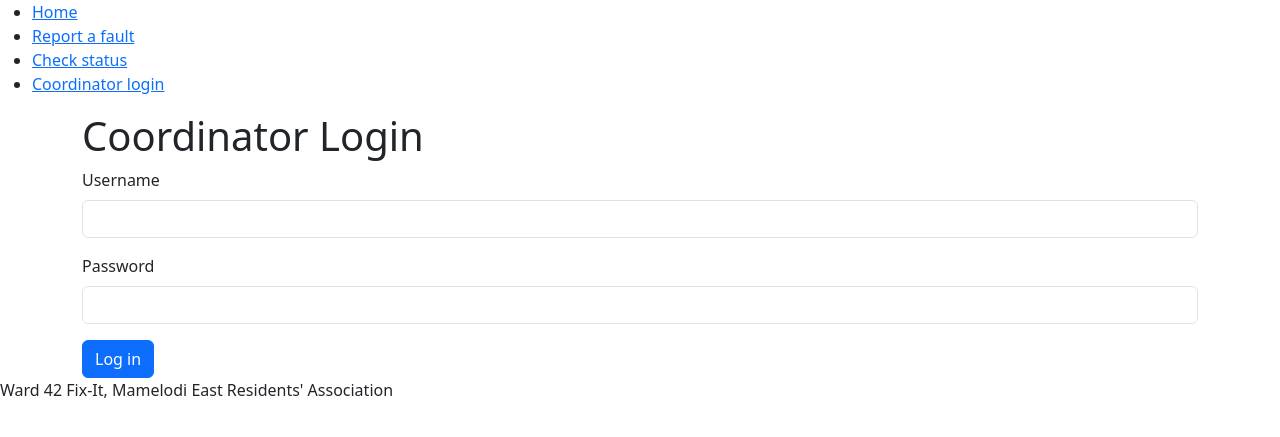
After one commit to mellosityata-cloud/ward42-fixit, a Flask app: page /login in a window 1280 px wide. The commit adds this page. Shown: the top 437 px of the page. Run offline with Flask 3, Linux system fonts and the light colour scheme.

Commit message:
Add coordinator login and logout with hashed passwords

```diff
--- a/app.py
+++ b/app.py
@@ -1,6 +1,7 @@
 import os
-from flask import Flask, render_template, request
+from flask import Flask, render_template, request, session, redirect, url_for
 from flask_sqlalchemy import SQLAlchemy
+from werkzeug.security import check_password_hash
 
 app = Flask(__name__)
 
@@ -75,3 +76,30 @@ def status():
         report = Report.query.filter_by(reference=reference.strip()).first()
 
     return render_template("status.html", reference=reference, report=report)
+
+# Coordinator login route
+@app.route("/login", methods=["GET", "POST"])
+def login():
+    error = None
+
+    if request.method == "POST":
+        user = Coordinator.query.filter_by(
+            username=request.form["username"]
+        ).first()
+
+        if user and check_password_hash(
+            user.password_hash, request.form["password"]
+        ):
+            session.clear()
+            session["coordinator_id"] = user.id
+            return redirect(url_for("index"))
+
+        error = "Incorrect username or password."
+
+    return render_template("login.html", error=error)
+
+# Coordinator logout route
+@app.route("/logout")
+def logout():
+    session.clear()
+    return redirect(url_for("index"))
--- a/templates/base.html
+++ b/templates/base.html
@@ -22,7 +22,7 @@
           <li><a href="{{ url_for('index') }}">Home</a></li>
           <li><a href="{{ url_for('report') }}">Report a fault</a></li>
           <li><a href="{{ url_for('status') }}">Check status</a></li>
-          <li><a href="#">Coordinator login</a></li>
+          <li><a href="{{ url_for('login') }}">Coordinator login</a></li>
         </ul>
       </nav>
     </header>
--- /dev/null
+++ b/templates/login.html
@@ -0,0 +1,37 @@
+{% extends "base.html" %} {% block content %}
+
+<h1>Coordinator Login</h1>
+
+{% if error %}
+<div class="alert alert-danger" role="alert">{{ error }}</div>
+{% endif %}
+
+<form method="post" action="{{ url_for('login') }}">
+  <div class="mb-3">
+    <label for="username" class="form-label">Username</label>
+    <input
+      type="text"
+      id="username"
+      name="username"
+      class="form-control"
+      autocomplete="username"
+      required
+    />
+  </div>
+
+  <div class="mb-3">
+    <label for="password" class="form-label">Password</label>
+    <input
+      type="password"
+      id="password"
+      name="password"
+      class="form-control"
+      autocomplete="current-password"
+      required
+    />
+  </div>
+
+  <button type="submit" class="btn btn-primary">Log in</button>
+</form>
+
+{% endblock %}
```
